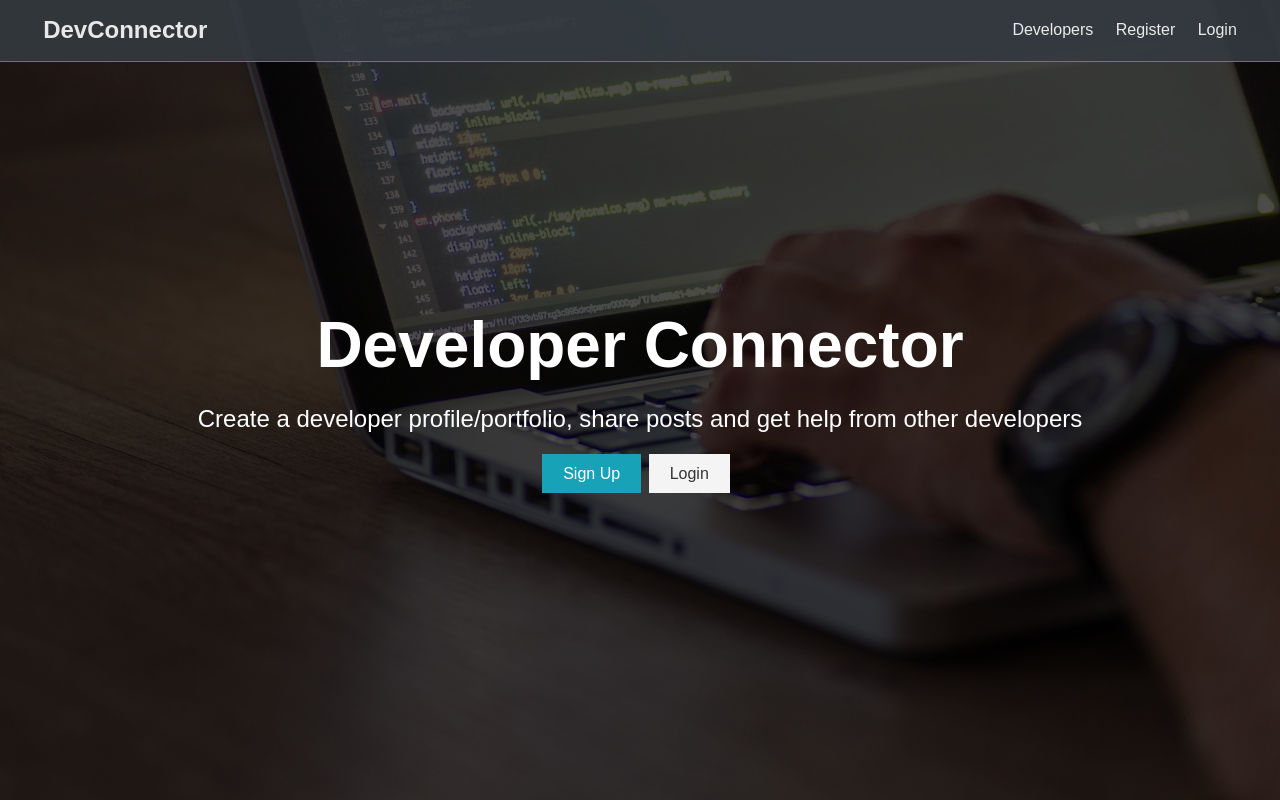
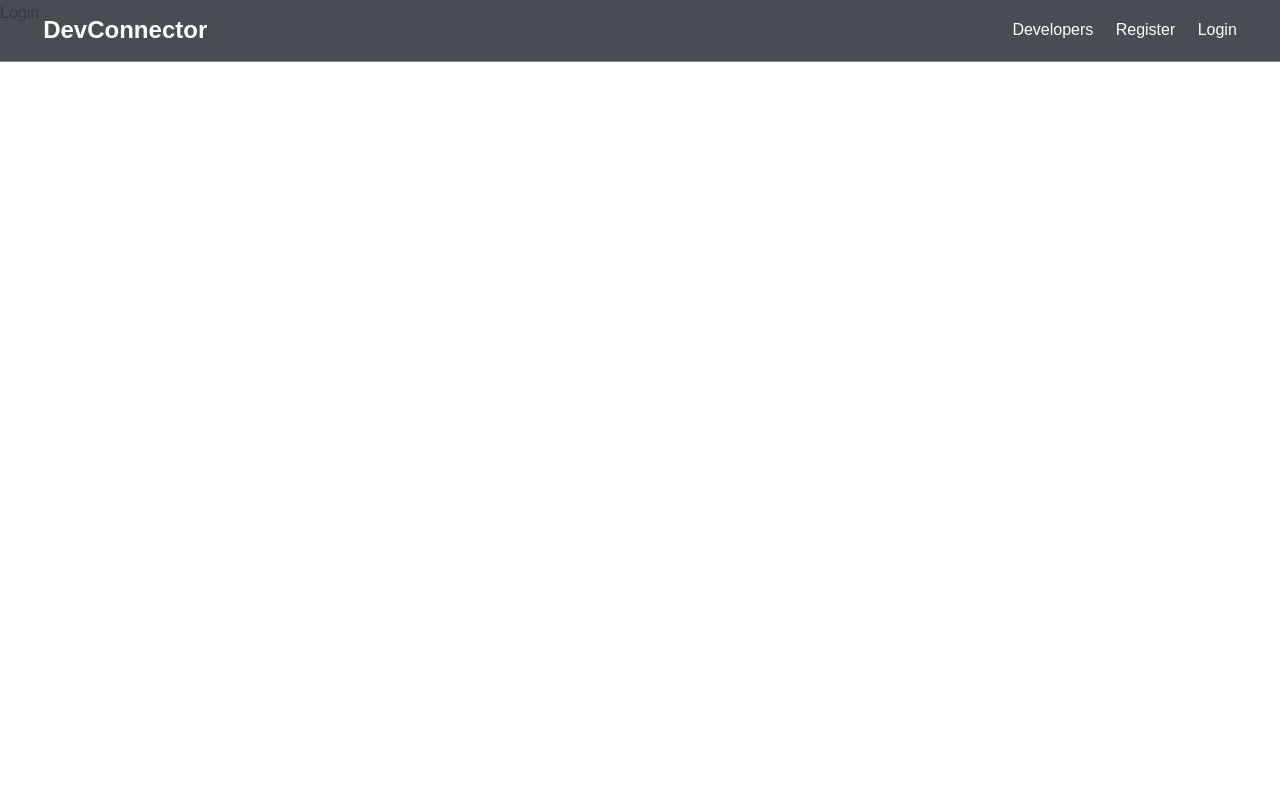
Before and after one commit to mvximenko/social-network, a React (Create React App) app in the folder client/: page /login in a window 1280 px wide. Built offline with nearby package versions, Linux system fonts and the light colour scheme; the HTML template or start-up script is replaced by a standard one.

Commit message:
Add routes

```diff
--- a/client/src/App.js
+++ b/client/src/App.js
@@ -1,12 +1,19 @@
 import React from 'react';
+import { Route, Switch } from 'react-router-dom';
 import Navbar from './components/layout/Navbar';
 import Landing from './components/layout/Landing';
+import Login from './components/auth/Login';
+import Register from './components/auth/Register';
 import './App.css';
 
 const App = () => (
   <>
     <Navbar />
-    <Landing />
+    <Route exact path='/' component={Landing} />
+    <Switch>
+      <Route exact path='/login' component={Login} />
+      <Route exact path='/register' component={Register} />
+    </Switch>
   </>
 );
 
--- /dev/null
+++ b/client/src/components/auth/Login.js
@@ -0,0 +1,5 @@
+import React from 'react';
+
+const Login = () => <div>Login</div>;
+
+export default Login;
--- /dev/null
+++ b/client/src/components/auth/Register.js
@@ -0,0 +1,5 @@
+import React from 'react';
+
+const Register = () => <div>Register</div>;
+
+export default Register;
--- a/client/src/components/layout/Landing.js
+++ b/client/src/components/layout/Landing.js
@@ -1,4 +1,5 @@
 import React from 'react';
+import { Link } from 'react-router-dom';
 
 const Landing = () => (
   <section className='landing'>
@@ -10,12 +11,12 @@
           other developers
         </p>
         <div className='buttons'>
-          <a href='register.html' className='btn btn-primary'>
+          <Link to='/register' className='btn btn-primary'>
             Sign Up
-          </a>
-          <a href='login.html' className='btn btn-light'>
+          </Link>
+          <Link to='/login' className='btn btn-light'>
             Login
-          </a>
+          </Link>
         </div>
       </div>
     </div>
--- a/client/src/components/layout/Navbar.js
+++ b/client/src/components/layout/Navbar.js
@@ -1,21 +1,22 @@
 import React from 'react';
+import { Link } from 'react-router-dom';
 
 const Navbar = () => (
   <nav className='navbar bg-dark'>
     <h1>
-      <a href='index.html'>
+      <Link to='/'>
         <i className='fas fa-code' /> DevConnector
-      </a>
+      </Link>
     </h1>
     <ul>
       <li>
-        <a href='profiles.html'>Developers</a>
+        <Link to='!#'>Developers</Link>
       </li>
       <li>
-        <a href='register.html'>Register</a>
+        <Link to='/register'>Register</Link>
       </li>
       <li>
-        <a href='login.html'>Login</a>
+        <Link to='/login'>Login</Link>
       </li>
     </ul>
   </nav>
--- a/client/src/index.js
+++ b/client/src/index.js
@@ -1,10 +1,13 @@
 import React from 'react';
 import ReactDOM from 'react-dom';
+import { BrowserRouter } from 'react-router-dom';
 import App from './App';
 
 ReactDOM.render(
   <React.StrictMode>
-    <App />
+    <BrowserRouter>
+      <App />
+    </BrowserRouter>
   </React.StrictMode>,
   document.getElementById('root')
 );
```
Also changed, not shown: 1 other file (tests, documents, lock files or other folders).
